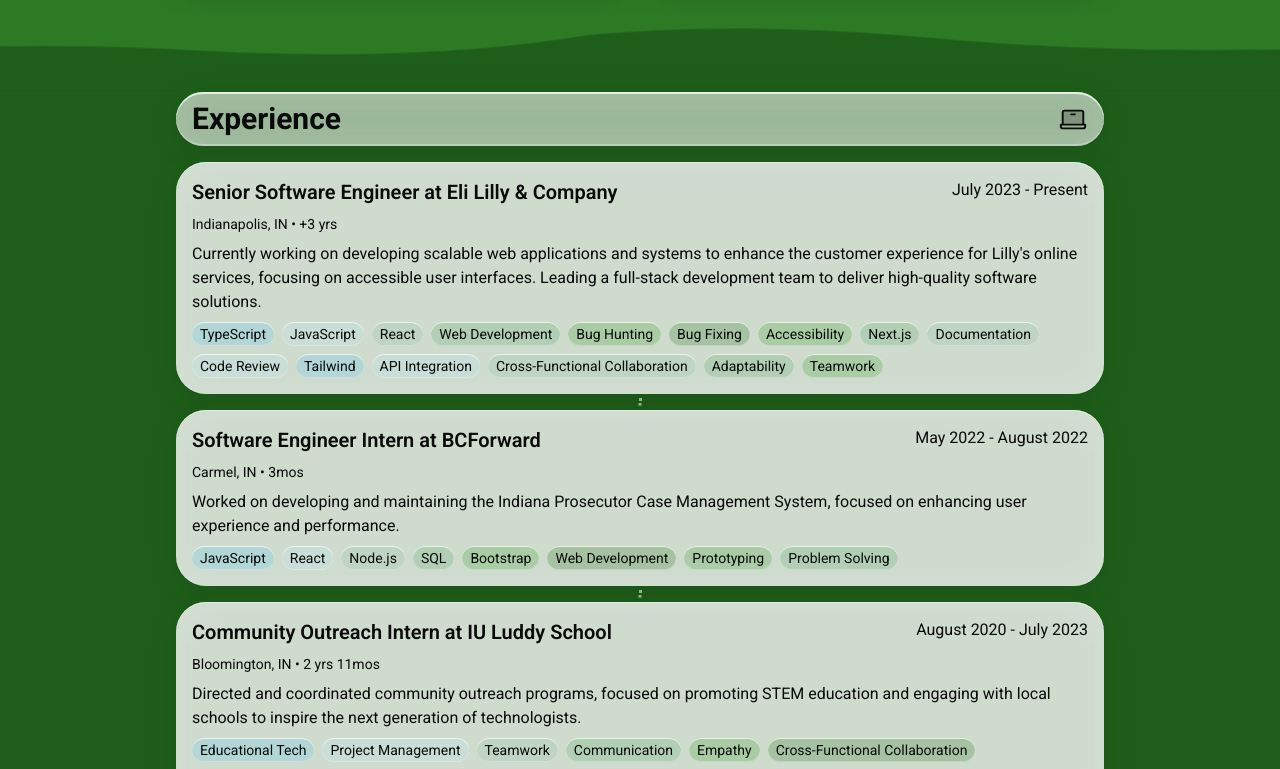
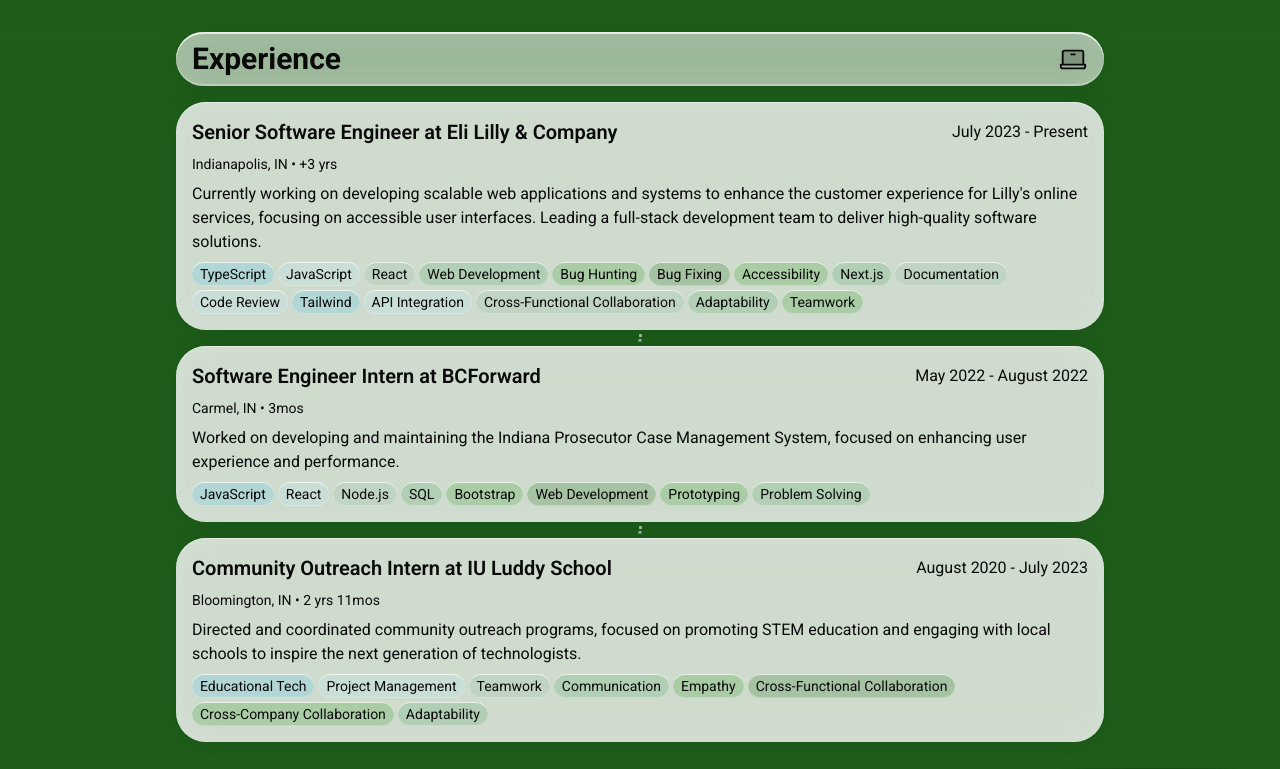
Before and after one commit to vtlanglois/portfolio-v2, a Next.js app: page / in a window 1280 px wide. Shown: the part 2076-2845 px from the top of the page. Built offline with nearby package versions, Linux system fonts and the light colour scheme.

Commit message:
style: spacing tweaks

```diff
--- a/src/components/sections/Experience.tsx
+++ b/src/components/sections/Experience.tsx
@@ -46,7 +46,7 @@ export default function Experience() {
           </Card>
           <div className="grid grid-cols-1 gap-4">
             <Card className="flex flex-col gap-2 timeline">
-              <div className="flex flex-row justify-between gap-1 flex-wrap">
+              <div className="flex flex-row items-center justify-between gap-1 flex-wrap">
                 <h3 className="text-xl font-semibold">
                   Senior Software Engineer at Eli Lilly & Company
                 </h3>
@@ -85,7 +85,7 @@ export default function Experience() {
               />
             </Card>
             <Card className="flex flex-col gap-2 timeline">
-              <div className="flex flex-row justify-between gap-1 flex-wrap">
+              <div className="flex flex-row items-center justify-between gap-1 flex-wrap">
                 <h3 className="text-xl font-semibold">
                   Software Engineer Intern at BCForward
                 </h3>
@@ -112,7 +112,7 @@ export default function Experience() {
               />
             </Card>
             <Card className="flex flex-col gap-2">
-              <div className="flex flex-row justify-between gap-1 flex-wrap">
+              <div className="flex flex-row items-center justify-between gap-1 flex-wrap">
                 <h3 className="text-xl font-semibold">
                   Community Outreach Intern at IU Luddy School
                 </h3>
--- a/src/components/ui/TagList/index.tsx
+++ b/src/components/ui/TagList/index.tsx
@@ -13,7 +13,7 @@ export default function TagList({
 }) {
   const dir = direction === "row" ? "flex-row" : "flex-row lg:flex-col";
   return (
-    <ul aria-labelledby={labelledBy} className={`tag-list flex ${dir} flex-wrap gap-2 list-inside`}>
+    <ul aria-labelledby={labelledBy} className={`tag-list flex ${dir} flex-wrap gap-1 list-inside`}>
       {tags.map((tag) => {
         return (
           <li key={`tag-${tag.text}`}>
```
